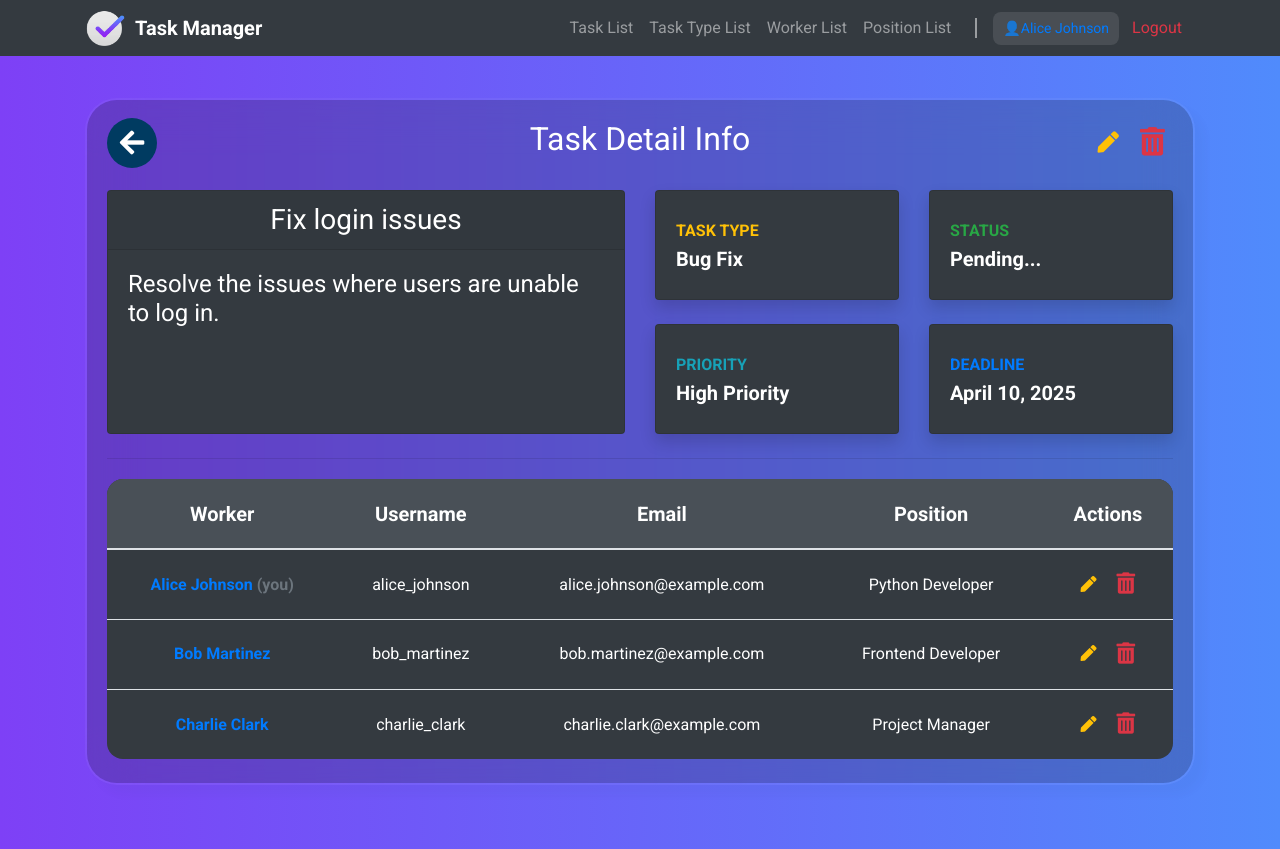
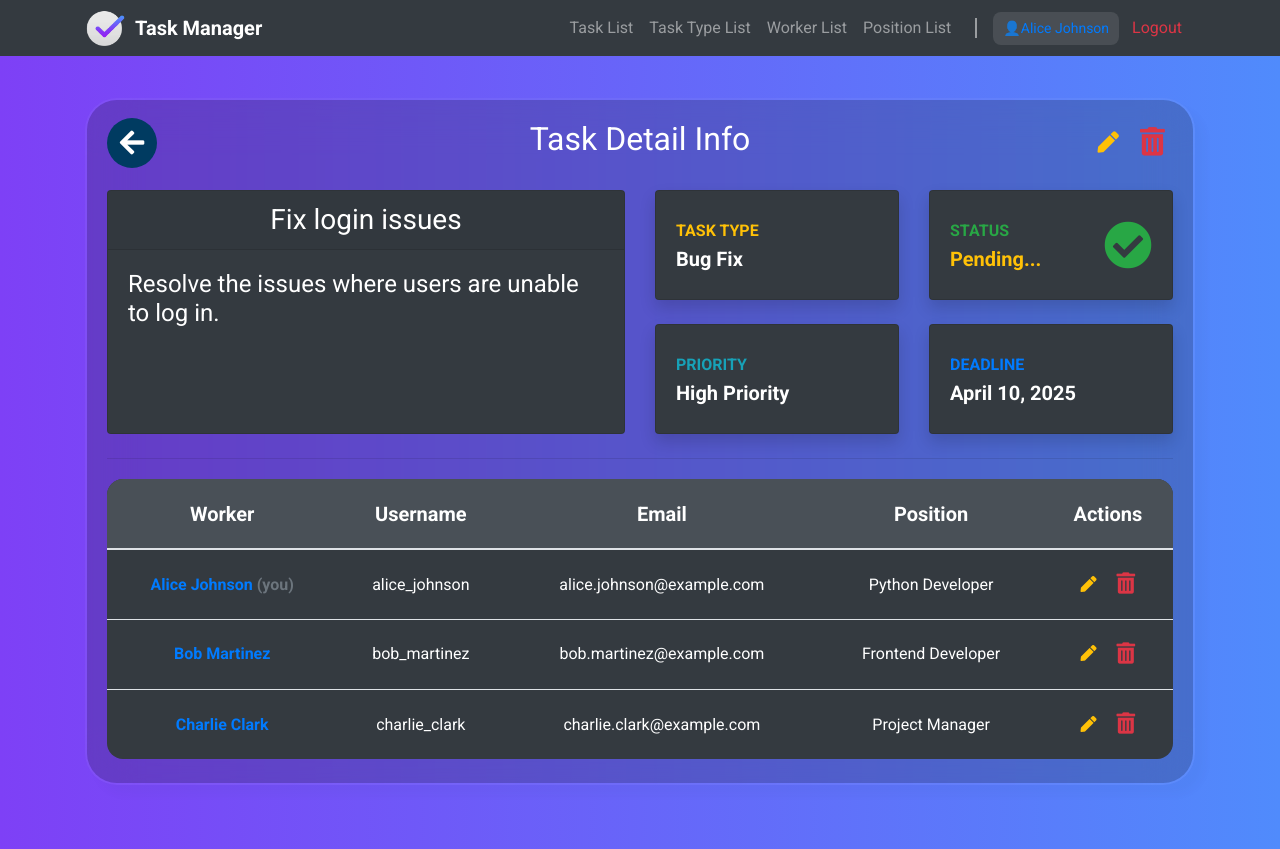
Before and after one commit to IhorDmytriv/task-manager, a Django app: page /task_board/tasks/1/ in a window 1280 px wide. Shown: the top 849 px of the page. Run offline with Django 5.2, Linux system fonts and the light colour scheme; a user stored in the database is signed in; data comes from the database, SQL or seed files in the repository.

Commit message:
Add task status toggle button to detail view and implement dynamic redirect

```diff
--- a/task_board/views.py
+++ b/task_board/views.py
@@ -6,6 +6,7 @@ from django.core.paginator import Paginator
 from django.shortcuts import render, get_object_or_404, redirect
 from django.http import HttpRequest, HttpResponse
 from django.urls import reverse_lazy
+from django.utils.http import url_has_allowed_host_and_scheme
 from django.views.generic import (
     ListView,
     DetailView,
@@ -74,7 +75,14 @@ def toggle_task_status(request, pk):
     task = get_object_or_404(Task, pk=pk)
     task.is_complete = not task.is_complete
     task.save()
-    return redirect(request.META.get("HTTP_REFERER", "task_board:index"))
+
+    next_url = request.GET.get("next")
+    if next_url and url_has_allowed_host_and_scheme(
+            next_url,
+            allowed_hosts={request.get_host()}
+    ):
+        return redirect(next_url)
+    return redirect("task_board:index")
 
 
 class TaskDetailView(LoginRequiredMixin, DetailView):
--- a/templates/task_board/task_detail.html
+++ b/templates/task_board/task_detail.html
@@ -60,11 +60,20 @@
                   Status
                 </div>
                 {% if task.is_complete %}
-                  <div class="h5 mb-0 font-weight-bold text-gray-800">Complete!</div>
+                  <div class="h5 mb-0 font-weight-bold text-gray-800 text-success">Complete!</div>
                 {% else %}
-                  <div class="h5 mb-0 font-weight-bold text-gray-800">Pending...</div>
+                  <div class="h5 mb-0 font-weight-bold text-gray-800 text-warning">Pending...</div>
                 {% endif %}
               </div>
+              {% if task.is_complete %}
+                <a href="{% url 'task_board:toggle-task-status' pk=task.id %}?next={{ request.path }}" data-toggle="tooltip" title="Mark as pending">
+                  <i class="fas fa-times-circle fa-3x text-danger"></i>
+                </a>
+              {% else %}
+                <a href="{% url 'task_board:toggle-task-status' pk=task.id %}?next={{ request.path }}" data-toggle="tooltip" title="Mark as completed">
+                  <i class="fas fa-check-circle fa-3x text-success"></i>
+                </a>
+              {% endif %}
             </div>
           </div>
         </div>
```
